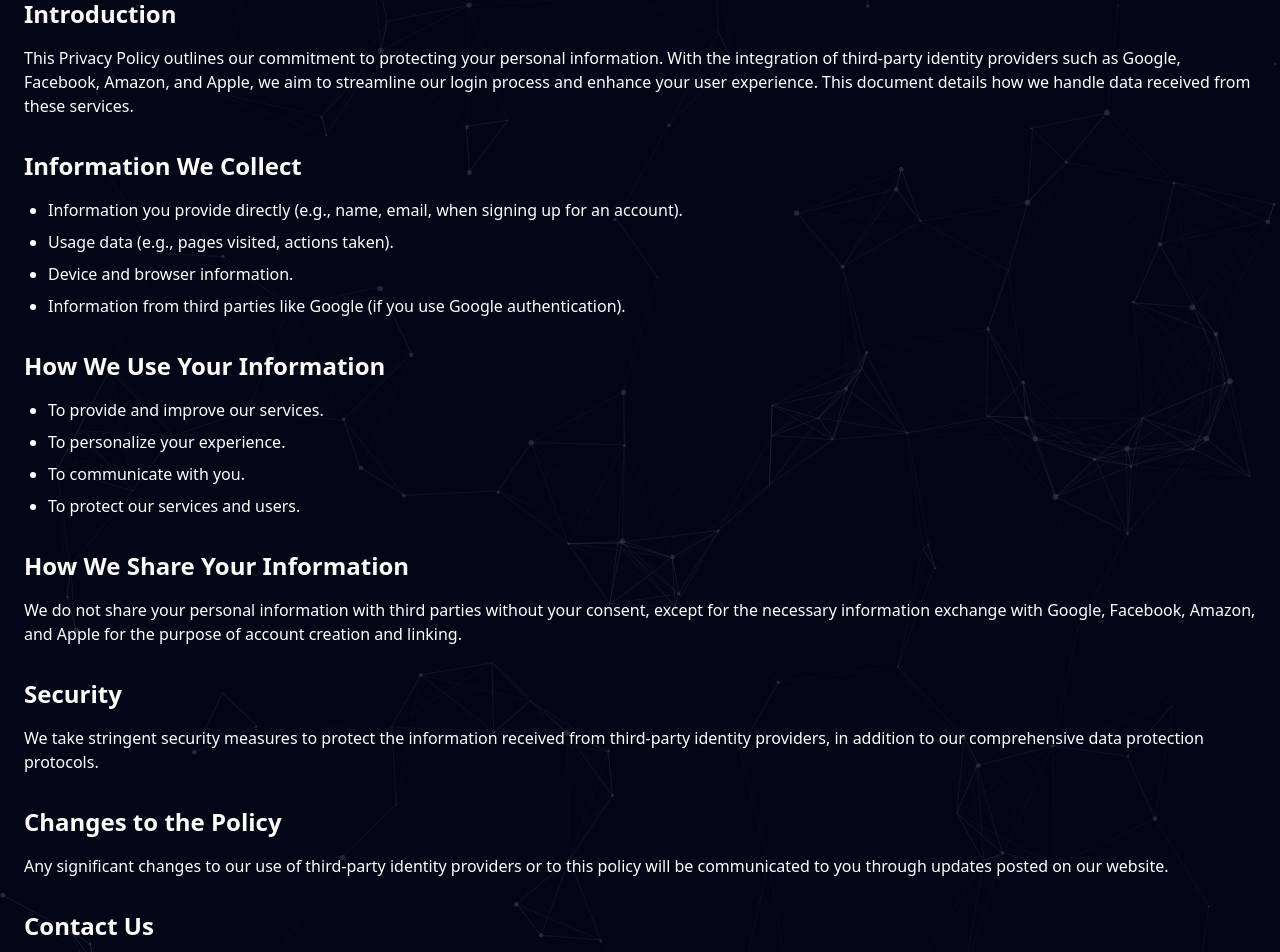
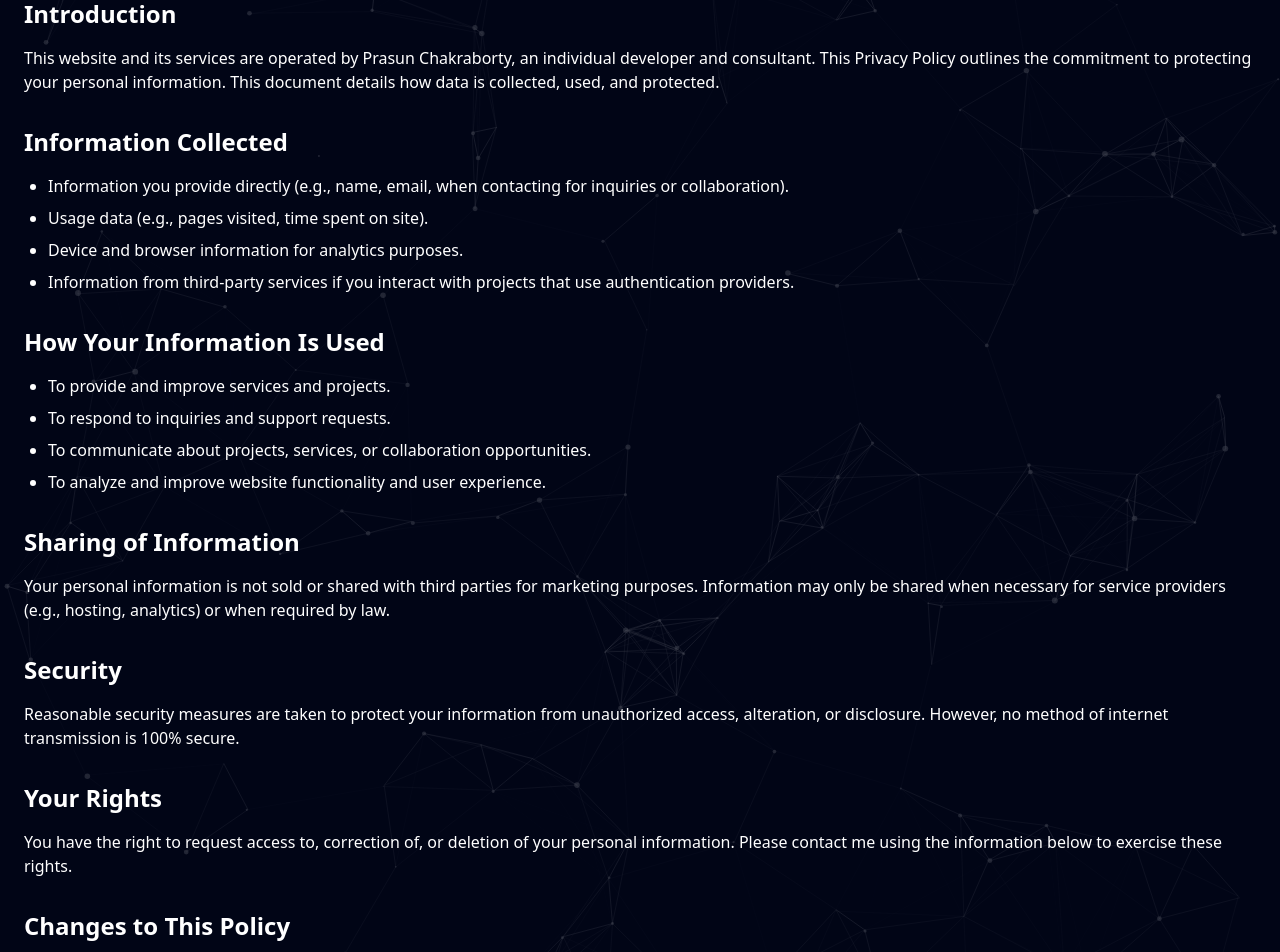
Before and after one commit to prasunchakra/prasunchakra, an Angular app: page /privacy-policy in a window 1280 px wide. Shown: the part 280-1232 px from the top of the page. Built offline with nearby package versions, Linux system fonts and the light colour scheme.

Commit message:
Project and motto update

```diff
--- a/src/app/primary/components/home.component.ts
+++ b/src/app/primary/components/home.component.ts
@@ -21,7 +21,7 @@ import { PROJECTS } from '../data/projects';
           I'm <span class="poppins text-violet-400">Prasun Chakra</span>borty.
         </h2>
         <h2 class="text-2xl font-bold text-center text-gray-300 mb-6">
-         On a mission to tackle grand challenges through <span class="poppins text-violet-400">small but impactful applications</span>.
+         <span class="poppins text-violet-400">Building</span> impactful applications, <span class="poppins text-violet-400">architecting</span> solutions, and <span class="poppins text-violet-400">mentoring</span> engineers.
         </h2>
       </div>
       <!-- Add any additional content here -->
@@ -30,28 +30,49 @@ import { PROJECTS } from '../data/projects';
     <!-- Projects Section -->
     <section class="flex flex-col gap-10 py-10" id="projects">
       <h3 class="text-center font-semibold text-3xl sm:text-4xl md:text-5xl">Projects</h3>
-      <div class="grid grid-cols-1 sm:grid-cols-2 lg:grid-cols-3 gap-6">
+      <div class="grid grid-cols-1 sm:grid-cols-2 gap-8">
         <div
           *ngFor="let p of projects"
-          class="p-5 rounded-lg border border-violet-800 hover:border-violet-400 duration-200 bg-slate-950/60 group shadow-sm hover:shadow-lg hover:shadow-violet-900/20"
+          class="rounded-lg border border-violet-800 hover:border-violet-400 duration-300 bg-slate-950/60 group shadow-sm hover:shadow-xl hover:shadow-violet-900/30 overflow-hidden flex flex-col"
         >
+          <!-- Live Website Preview -->
+          <div *ngIf="p.liveUrl" class="relative w-full h-48 overflow-hidden bg-slate-900">
+            <img
+              [src]="getScreenshotUrl(p.liveUrl)"
+              [alt]="p.name + ' live preview'"
+              class="w-full h-full object-cover object-top group-hover:scale-105 transition-transform duration-300"
+              loading="lazy"
+              (error)="handleImageError($event, p.name)"
+            />
+            <div class="absolute top-2 right-2 bg-green-500 text-white text-xs px-2 py-1 rounded-md font-medium flex items-center gap-1">
+              <span class="inline-block w-2 h-2 bg-white rounded-full animate-pulse"></span>
+              LIVE
+            </div>
+          </div>
+
+          <!-- Content -->
+          <div class="p-6 flex flex-col flex-grow">
             <div class="flex items-center gap-3 mb-3">
-            <i *ngIf="p.iconClass" [class]="p.iconClass + ' text-3xl text-violet-400' "></i>
-            <img *ngIf="p.logoUrl" [src]="p.logoUrl" alt="{{p.name}} logo" class="h-8 w-8" />
-            <h4 class="font-medium text-xl">{{ p.name }}</h4>
+              <i *ngIf="p.iconClass" [class]="p.iconClass + ' text-2xl text-violet-400'"></i>
+              <img *ngIf="p.logoUrl" [src]="p.logoUrl" alt="{{p.name}} logo" class="h-7 w-7" />
+              <h4 class="font-semibold text-xl">{{ p.name }}</h4>
             </div>
-          <p class="text-gray-300">{{ p.shortDescription }}</p>
-          <div class="flex items-center justify-between mt-5">
+            <p class="text-gray-400 text-sm mb-2 font-medium">{{ p.shortDescription }}</p>
+            <p class="text-gray-300 flex-grow">{{ p.description }}</p>
+
+            <!-- Buttons -->
+            <div class="flex items-center gap-3 mt-6">
               <a *ngIf="p.githubUrl" [href]="p.githubUrl" target="_blank" rel="noopener noreferrer"
-               class="inline-flex items-center gap-2 px-4 py-2 rounded-md bg-white text-slate-950 hover:bg-gray-100">
+                 class="inline-flex items-center gap-2 px-5 py-2.5 rounded-md bg-white text-slate-950 hover:bg-gray-100 font-medium transition-colors">
                 <i class="fab fa-github text-lg"></i>
                 <span>GitHub</span>
               </a>
               <a *ngIf="p.liveUrl" [href]="p.liveUrl" target="_blank" rel="noopener noreferrer"
-               class="inline-flex items-center gap-2 px-4 py-2 rounded-md bg-violet-600 text-white hover:bg-violet-500">
+                 class="inline-flex items-center gap-2 px-5 py-2.5 rounded-md bg-violet-600 text-white hover:bg-violet-500 font-medium transition-colors">
                 <i class="fa-solid fa-globe text-lg"></i>
-              <span>Website</span>
+                <span>Visit Site</span>
               </a>
+            </div>
           </div>
         </div>
       </div>
@@ -60,10 +81,10 @@ import { PROJECTS } from '../data/projects';
     <section class="py-16 lg:py-20">
       <div class="text-center mb-12">
         <h3 class="text-3xl sm:text-4xl md:text-5xl font-bold mb-6 text-violet-300">
-          Join the Journey
+          Let's Build Together
         </h3>
         <p class="text-lg sm:text-xl text-gray-300 max-w-4xl mx-auto leading-relaxed">
-          In the era of AI where choices multiply, complexity overwhelms and low quality outputs are rocketing. We need <span class="text-violet-400 font-semibold">nimble, human‑centered tools</span> that help real people solve real problems. Whether you contribute code, share ideas, test applications, or simply follow along, you're part of this mission. Together, we're proving that <span class="text-violet-400 font-semibold">small applications can create big changes</span>, and that the best solutions emerge when engineers collaborate openly.
+          <span class="text-violet-400 font-semibold">Have an idea?</span> Let's build it together. I help you turn concepts into working products by strategy, design, <span class="text-violet-400 font-semibold">full-stack implementation</span>, and beyond. Reach out for consulting, product architecture, or deep <span class="text-violet-400 font-semibold">technical mentorship</span>.
         </p>
       </div>
 
@@ -102,4 +123,14 @@ import { PROJECTS } from '../data/projects';
 })
 export class HomeComponent {
   projects = PROJECTS;
+
+  getScreenshotUrl(url: string): string {
+    // Using WordPress mshots service for live website screenshots
+    return `https://s.wordpress.com/mshots/v1/${encodeURIComponent(url)}?w=800&h=600`;
   }
+
+  handleImageError(event: Event, projectName: string): void {
+    const imgElement = event.target as HTMLImageElement;
+    imgElement.src = `https://via.placeholder.com/800x600/1e293b/8b5cf6?text=${encodeURIComponent(projectName)}`;
+  }
+}
--- a/src/app/primary/components/privacy-policy.component.ts
+++ b/src/app/primary/components/privacy-policy.component.ts
@@ -20,77 +20,84 @@ import { Component } from '@angular/core';
         <section class="mb-8">
           <h2 class="text-2xl font-semibold mb-4">Introduction</h2>
           <p>
-            This Privacy Policy outlines our commitment to protecting your
-            personal information. With the integration of third-party identity
-            providers such as Google, Facebook, Amazon, and Apple, we aim to
-            streamline our login process and enhance your user experience. This
-            document details how we handle data received from these services.
+            This website and its services are operated by Prasun Chakraborty,
+            an individual developer and consultant. This Privacy Policy outlines
+            the commitment to protecting your personal information. This document
+            details how data is collected, used, and protected.
           </p>
         </section>
 
         <section class="mb-8">
-          <h2 class="text-2xl font-semibold mb-4">Information We Collect</h2>
+          <h2 class="text-2xl font-semibold mb-4">Information Collected</h2>
           <ul class="list-disc ml-6 space-y-2">
             <li>
-              Information you provide directly (e.g., name, email, when signing
-              up for an account).
+              Information you provide directly (e.g., name, email, when contacting
+              for inquiries or collaboration).
             </li>
-            <li>Usage data (e.g., pages visited, actions taken).</li>
-            <li>Device and browser information.</li>
+            <li>Usage data (e.g., pages visited, time spent on site).</li>
+            <li>Device and browser information for analytics purposes.</li>
             <li>
-              Information from third parties like Google (if you use Google
-              authentication).
+              Information from third-party services if you interact with projects
+              that use authentication providers.
             </li>
           </ul>
         </section>
 
         <section class="mb-8">
           <h2 class="text-2xl font-semibold mb-4">
-            How We Use Your Information
+            How Your Information Is Used
           </h2>
           <ul class="list-disc ml-6 space-y-2">
-            <li>To provide and improve our services.</li>
-            <li>To personalize your experience.</li>
-            <li>To communicate with you.</li>
-            <li>To protect our services and users.</li>
+            <li>To provide and improve services and projects.</li>
+            <li>To respond to inquiries and support requests.</li>
+            <li>To communicate about projects, services, or collaboration opportunities.</li>
+            <li>To analyze and improve website functionality and user experience.</li>
           </ul>
         </section>
 
         <section class="mb-8">
           <h2 class="text-2xl font-semibold mb-4">
-            How We Share Your Information
+            Sharing of Information
           </h2>
           <p>
-            We do not share your personal information with third parties without
-            your consent, except for the necessary information exchange with
-            Google, Facebook, Amazon, and Apple for the purpose of account
-            creation and linking.
+            Your personal information is not sold or shared with third parties for
+            marketing purposes. Information may only be shared when necessary for
+            service providers (e.g., hosting, analytics) or when required by law.
           </p>
         </section>
 
         <section class="mb-8">
           <h2 class="text-2xl font-semibold mb-4">Security</h2>
           <p>
-            We take stringent security measures to protect the information
-            received from third-party identity providers, in addition to our
-            comprehensive data protection protocols.
+            Reasonable security measures are taken to protect your information
+            from unauthorized access, alteration, or disclosure. However, no
+            method of internet transmission is 100% secure.
           </p>
         </section>
 
         <section class="mb-8">
-          <h2 class="text-2xl font-semibold mb-4">Changes to the Policy</h2>
+          <h2 class="text-2xl font-semibold mb-4">Your Rights</h2>
           <p>
-            Any significant changes to our use of third-party identity providers
-            or to this policy will be communicated to you through updates posted
-            on our website.
+            You have the right to request access to, correction of, or deletion
+            of your personal information. Please contact me using the information
+            below to exercise these rights.
           </p>
         </section>
 
         <section class="mb-8">
-          <h2 class="text-2xl font-semibold mb-4">Contact Us</h2>
+          <h2 class="text-2xl font-semibold mb-4">Changes to This Policy</h2>
           <p>
-            If you have any questions or concerns regarding our use of
-            third-party identity providers, please contact us at
+            This Privacy Policy may be updated from time to time. Any significant
+            changes will be posted on this website. Continued use of the website
+            after changes constitutes acceptance of the updated policy.
+          </p>
+        </section>
+
+        <section class="mb-8">
+          <h2 class="text-2xl font-semibold mb-4">Contact</h2>
+          <p>
+            If you have any questions or concerns regarding this Privacy Policy,
+            please contact me at
             <a
               href="mailto:support&#64;prasunchakra.org"
               class="text-violet-400 hover:underline"
--- a/src/app/primary/components/support.component.ts
+++ b/src/app/primary/components/support.component.ts
@@ -18,20 +18,20 @@ import { Component } from '@angular/core';
         class="container mx-auto px-6 py-12 relative z-10 bg-slate-950/75 rounded-lg shadow-lg"
       >
         <section class="mb-8">
-          <h2 class="text-2xl font-semibold mb-4">How can we help you?</h2>
+          <h2 class="text-2xl font-semibold mb-4">How can I help you?</h2>
           <p>
-            Our dedicated support team is here to help you with any questions or
-            issues you may encounter. Whether you need assistance with a
-            project, have a question about collaboration, or just want to give
-            feedback, we're here to listen.
+            I'm here to help you with any questions or issues you may encounter.
+            Whether you need assistance with a project, have a question about
+            collaboration or consulting, or just want to give feedback, I'm here
+            to listen and support you.
           </p>
         </section>
 
         <section class="mb-8">
-          <h2 class="text-2xl font-semibold mb-4">Contacting Support</h2>
+          <h2 class="text-2xl font-semibold mb-4">Getting in Touch</h2>
           <p>
-            The easiest way to get in touch with us is by emailing our support
-            team. Please send your questions or concerns to:
+            The easiest way to get in touch with me is by email.
+            Please send your questions or concerns to:
           </p>
           <p class="mt-4">
             <a
@@ -41,7 +41,7 @@ import { Component } from '@angular/core';
             >
           </p>
           <p class="mt-4">
-            We strive to respond to all inquiries within 24-48 hours.
+            I strive to respond to all inquiries within 24-48 hours.
           </p>
         </section>
       </main>
--- a/src/app/primary/components/terms-service.component.ts
+++ b/src/app/primary/components/terms-service.component.ts
@@ -18,12 +18,21 @@ import { Component } from '@angular/core';
         class="container mx-auto px-6 py-12 relative z-10 bg-slate-950/75 rounded-lg shadow-lg"
       >
         <section class="mb-8">
+          <h2 class="text-2xl font-semibold mb-4">About</h2>
+          <p>
+            This website and its services are operated by Prasun Chakraborty,
+            an individual developer and consultant. These terms govern your use
+            of the website, projects, and services provided.
+          </p>
+        </section>
+
+        <section class="mb-8">
           <h2 class="text-2xl font-semibold mb-4">Acceptance of Terms</h2>
           <p>
-            By accessing our website, contributing to our projects, or using our
+            By accessing this website, contributing to projects, or using the
             services, you confirm that you have read, understood, and agreed to
             be bound by these Terms of Service. If you do not agree with any
-            part of these terms, you must not use our services.
+            part of these terms, you must not use the services.
           </p>
         </section>
 
@@ -43,9 +52,9 @@ import { Component } from '@angular/core';
           <ul class="list-disc ml-6 space-y-2">
             <li>
               Ownership: Contributors retain ownership of their original
-              contributions. By contributing, you grant us a non-exclusive,
+              contributions. By contributing, you grant a non-exclusive,
               worldwide, royalty-free license to use your contributions in
-              connection with the platform.
+              connection with the projects and services.
             </li>
             <li>
               Open Source Licensing: Contributions are subject to the project's
@@ -59,42 +68,42 @@ import { Component } from '@angular/core';
           <h2 class="text-2xl font-semibold mb-4">Intellectual Property</h2>
           <p>
             Your content remains yours. However, by posting or sharing, you
-            provide us a license to use it for the platform's operation. Our
-            original content and features are protected and are our exclusive
-            property.
+            provide a license to use it for the operation of projects and services.
+            Original content and features created by Prasun Chakraborty are protected
+            by intellectual property rights.
           </p>
         </section>
 
         <section class="mb-8">
           <h2 class="text-2xl font-semibold mb-4">Disclaimers</h2>
           <p>
-            The platform is provided on an "as is" basis without any warranties,
-            express or implied. We disclaim all warranties, including for
-            fitness for a particular purpose or non-infringement.
+            The website, projects, and services are provided on an "as is" basis
+            without any warranties, express or implied. All warranties are disclaimed,
+            including for fitness for a particular purpose or non-infringement.
           </p>
         </section>
 
         <section class="mb-8">
           <h2 class="text-2xl font-semibold mb-4">Limitation of Liability</h2>
           <p>
-            We shall not be liable for any indirect or consequential damages
-            resulting from your use of the platform.
+            To the fullest extent permitted by law, Prasun Chakraborty shall not
+            be liable for any indirect, incidental, or consequential damages
+            resulting from your use of the website, projects, or services.
           </p>
         </section>
 
         <section class="mb-8">
           <h2 class="text-2xl font-semibold mb-4">Changes to the Terms</h2>
           <p>
-            We reserve the right to modify these terms at any time. By
-            continuing to use the platform after changes are made, you agree to
-            the revised terms.
+            These terms may be modified at any time. By continuing to use the
+            website or services after changes are made, you agree to the revised terms.
           </p>
         </section>
 
         <section>
-          <h2 class="text-2xl font-semibold mb-4">Contact Us</h2>
+          <h2 class="text-2xl font-semibold mb-4">Contact</h2>
           <p>
-            If you have questions about these Terms, please contact us at
+            If you have questions about these Terms, please contact me at
             <a
               href="mailto:support&#64;prasunchakra.org"
               class="text-violet-400 hover:underline"
--- a/src/app/primary/data/projects.ts
+++ b/src/app/primary/data/projects.ts
@@ -5,40 +5,29 @@ export interface Project {
   description: string;
   iconClass?: string;
   logoUrl?: string;
+  previewUrl?: string;
   githubUrl?: string;
   liveUrl?: string;
 }
 
 export const PROJECTS: Project[] = [
   {
-    slug: 'xtodo',
-    name: 'XTodo',
-    shortDescription: 'Unlock peak productivity with a modern, intelligent, and AI-powered task manager along with a touch of human expertise',
+    slug: 'areteshala',
+    name: 'AreteShala',
+    shortDescription: 'From Chaos to Clarity: Master Your Career Journey',
     description:
-      'Modern, feature-rich todo app built with Angular 20, PrimeNG, and Tailwind CSS. Organize tasks, manage projects, and track productivity with smart filtering, a stats dashboard, and a responsive UI. Local storage by default, easily extendable to APIs. Fast, elegant, and open source.',
-    iconClass: 'fa-solid fa-list-check',
-    githubUrl: 'https://github.com/prasunchakra/xtodo',
-    liveUrl: 'https://xtodo.prasunchakra.com'
+      'Master your interview and career journey with comprehensive tools and real-time AI coaching. Build your professional profile, prep for exams and interviews, and unlock personalized career guidance—from chaos to clarity.',
+    iconClass: 'fa-solid fa-graduation-cap',
+    liveUrl: 'https://www.areteshala.com'
   },
   {
-    slug: 'yexam',
-    name: 'YExam',
-    shortDescription: 'Master exams with the ultimate practice platform offering tailored mocks, expert insights and custom support.',
+    slug: 'karmakanban',
+    name: 'KarmaKanban',
+    shortDescription: 'Transform Your Actions Into Achievement',
     description:
-      'An AI-powered exam preparation platform that helps students prepare for exams with tailored mocks and expert insights.',
-    iconClass: 'fa-solid fa-file-pen',
-    githubUrl: 'https://github.com/prasunchakra/yexam',
-    liveUrl: 'https://yexam.prasunchakra.com'
-  },
-  {
-    slug: 'zfarming',
-    name: 'ZFarming',
-    shortDescription: 'Harness the power of AI to revolutionize your urban gardening. Overcome various challenges and enjoy farming as a rewarding hobby.',
-    description:
-      'An AI-powered urban gardening platform that helps everyone optimize their operations with tailored insights and expert support.',
-    iconClass: 'fa-solid fa-wheat-awn',
-    githubUrl: 'https://github.com/prasunchakra/zfarming',
-    liveUrl: 'https://zfarming.prasunchakra.com'
+      'AI-powered productivity and goal-tracking platform that evolves with you. Transform your actions into achievement with visual kanban boards, behavioral insights, and personalized planning based on your unique patterns. Go beyond generic productivity and embrace human-centric growth.',
+    iconClass: 'fa-solid fa-infinity',
+    liveUrl: 'https://karmakanban.com'
   },
 ];
 
```
Lines whose indentation alone changed are shown as unchanged.
